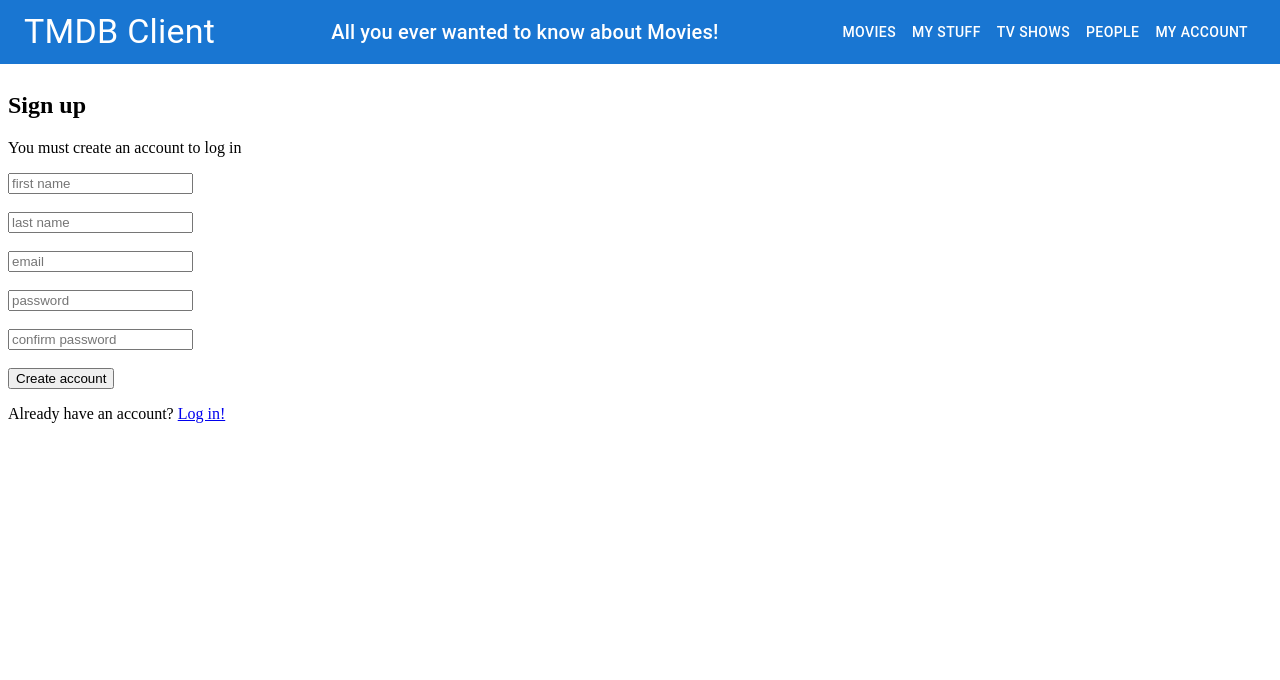
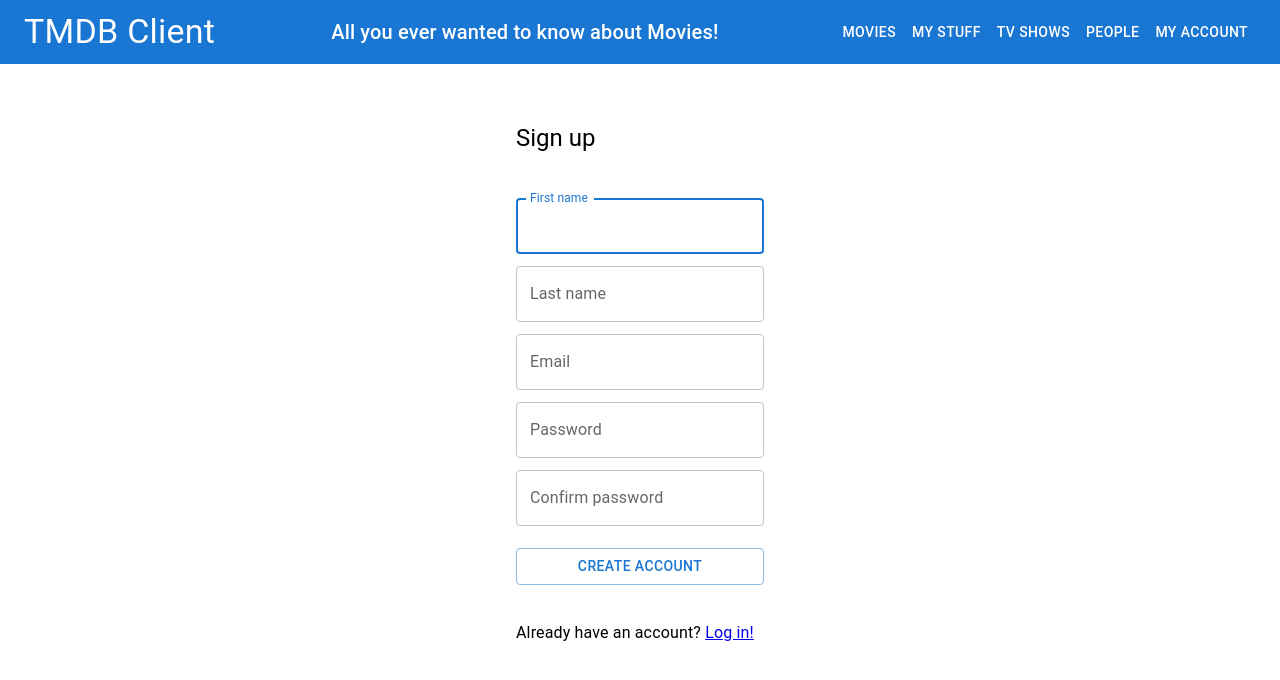
Before and after one commit to joshuamiron/labMoviesApp_proxied, a React (Vite) app: page /signup in a window 1280 px wide. Shown: the top 680 px of the page. Built offline with nearby package versions, Linux system fonts and the light colour scheme.

Commit message:
Assignment 2 - got sign in and sign out working better, but as pages, not modals.  Broke filtering by genres somehow.

```diff
--- a/src/components/accountSignUpModal/index.jsx
+++ b/src/components/accountSignUpModal/index.jsx
@@ -82,7 +82,7 @@ const SignUpModal = ({ open, handleClose }) => {
                         label="Confirm password"
                         type="confirm password"
                         fullWidth
-                        value={password}
+                        value={passwordAgain}
                         onChange={(e) => setPasswordAgain(e.target.value)}
                     />
                     <br /><br />
--- a/src/components/siteHeader/index.jsx
+++ b/src/components/siteHeader/index.jsx
@@ -118,7 +118,7 @@ const myAccountMenuOptions = context.isAuthenticated ?
 
     [
       { label: "Log Out", path: "/logout" },
-      { label: "Update Account", path: "/edit" },
+      //{ label: "Update Account", path: "/edit" },
     ]
     : [
       { label: "Log In", path: "/login" },
@@ -132,9 +132,13 @@ const myAccountMenuOptions = context.isAuthenticated ?
    // else if (pageURL === "/signup") {
    //   handleSignUpModalOpen();
    // }
-    //else {
+   if (pageURL === "/logout") {
+    context.signout();
+    navigate("/login");
+   }
+    else {
       navigate(pageURL);
-   // }
+    }
   };
 
   const handleMenu = (event) => {
--- a/src/pages/accountLoginPage.jsx
+++ b/src/pages/accountLoginPage.jsx
@@ -1,7 +1,12 @@
 import React, { useContext, useState } from "react";
 import { Navigate } from "react-router-dom";
+import { Link } from "react-router-dom";
+import Button from '@mui/material/Button';
+import TextField from '@mui/material/TextField';
+import { FormControl, FormGroup, Typography } from "@mui/material";
+import { Grid } from "@mui/material";
+
 import { AuthContext } from '../contexts/authContext';
-import { Link } from "react-router-dom";
 
 const LoginPage = props => {
     const context = useContext(AuthContext)
@@ -19,20 +24,37 @@ const LoginPage = props => {
     if (context.isAuthenticated === true) {
         return <Navigate to={"./home"} />;
     }
+
     return (
         <>
-            <h2>Sign in</h2>
-            <p>You must sign in to view the protected pages </p>
-            <input id="email" placeholder="email" onChange={e => {
-                setEmail(e.target.value);
-            }}></input><br /><br />
-            <input id="password" type="password" placeholder="password" onChange={e => {
-                setPassword(e.target.value);
-            }}></input><br /><br />
-            {/* Login web form  */}
-            <button onClick={login}>Sign in</button>
-            <p>Not registered?{" "}
-                <Link to="/signup">Sign up!</Link></p>
+            <Grid container justifyContent="center" alignItems="center" style={{ marginTop: "50px" }}>
+                <FormControl>
+                    <Typography variant="h5">Sign in</Typography>
+                    <br /><br />
+                    <TextField
+                        autoFocus
+                        margin="dense"
+                        id="email"
+                        label="Email"
+                        type="email"
+                        value={email}
+                        onChange={(e) => setEmail(e.target.value)}
+                    />
+                    <TextField
+                        margin="dense"
+                        id="password"
+                        label="Password"
+                        type="password"
+                        value={password}
+                        onChange={(e) => setPassword(e.target.value)}
+                    />
+                    <br />
+                    <Button variant="outlined" onClick={login}>Sign in</Button>
+                    <br /><br />
+                    <Typography>Don't have an account? {" "}
+                        <Link to="/signup">Sign up!</Link></Typography>
+                </FormControl>
+            </Grid>
         </>
     );
 };
--- a/src/pages/accountSignUpPage.jsx
+++ b/src/pages/accountSignUpPage.jsx
@@ -1,7 +1,12 @@
 import React, { useContext, useState } from "react";
 import { Navigate } from "react-router-dom";
+import { Link } from "react-router-dom";
+import Button from '@mui/material/Button';
+import TextField from '@mui/material/TextField';
+import { FormControl, FormGroup, Typography } from "@mui/material";
+import { Grid } from "@mui/material";
+
 import { AuthContext } from '../contexts/authContext';
-import { Link } from "react-router-dom";
 
 const SignUpPage = props => {
   const context = useContext(AuthContext)
@@ -28,27 +33,61 @@ const SignUpPage = props => {
 
   return (
     <>
-      <h2>Sign up</h2>
-      <p>You must create an account to log in </p>
-      <input value={firstName} id="first name" placeholder="first name" onChange={e => {
-        setFirstName(e.target.value);
-      }}></input><br /><br />
-      <input value={lastName} id="last name" placeholder="last name" onChange={e => {
-        setLastName(e.target.value);
-      }}></input><br /><br />
-      <input id="email" value={email} placeholder="email" onChange={e => {
-        setEmail(e.target.value);
-      }}></input><br /><br />
-      <input value={password} id="password" type="password" placeholder="password" onChange={e => {
-        setPassword(e.target.value);
-      }}></input><br /><br />
-      <input value={passwordAgain} id="confirm password" type="password" placeholder="confirm password" onChange={e => {
-        setPasswordAgain(e.target.value);
-      }}></input><br /><br />
-      {/* Login web form  */}
-      <button onClick={register}>Create account</button>
-      <p>Already have an account?{" "}
-        <Link to="/login">Log in!</Link></p>
+      <Grid container justifyContent="center" alignItems="center" style={{ marginTop: "50px" }}  >
+        <FormControl>
+          <Typography variant="h5">Sign up</Typography>
+          <br /><br />
+          <TextField
+            autoFocus
+            margin="dense"
+            id="first name"
+            label="First name"
+            fullWidth
+            value={firstName}
+            onChange={(e) => setFirstName(e.target.value)}
+          />
+          <TextField
+            margin="dense"
+            id="last name"
+            label="Last name"
+            fullWidth
+            value={lastName}
+            onChange={(e) => setLastName(e.target.value)}
+          />
+          <TextField
+            margin="dense"
+            id="email"
+            label="Email"
+            type="email"
+            fullWidth
+            value={email}
+            onChange={(e) => setEmail(e.target.value)}
+          />
+          <TextField
+            margin="dense"
+            id="password"
+            label="Password"
+            type="password"
+            fullWidth
+            value={password}
+            onChange={(e) => setPassword(e.target.value)}
+          />
+          <TextField
+            margin="dense"
+            id="confirm password"
+            label="Confirm password"
+            type="password"
+            fullWidth
+            value={passwordAgain}
+            onChange={(e) => setPasswordAgain(e.target.value)}
+          />
+          <br />
+          <Button variant="outlined" onClick={register}>Create account</Button>
+          <br /><br />
+          <Typography>Already have an account?{" "}
+            <Link to="/login">Log in!</Link></Typography>
+        </FormControl>
+      </Grid>
     </>
   );
 };
```
